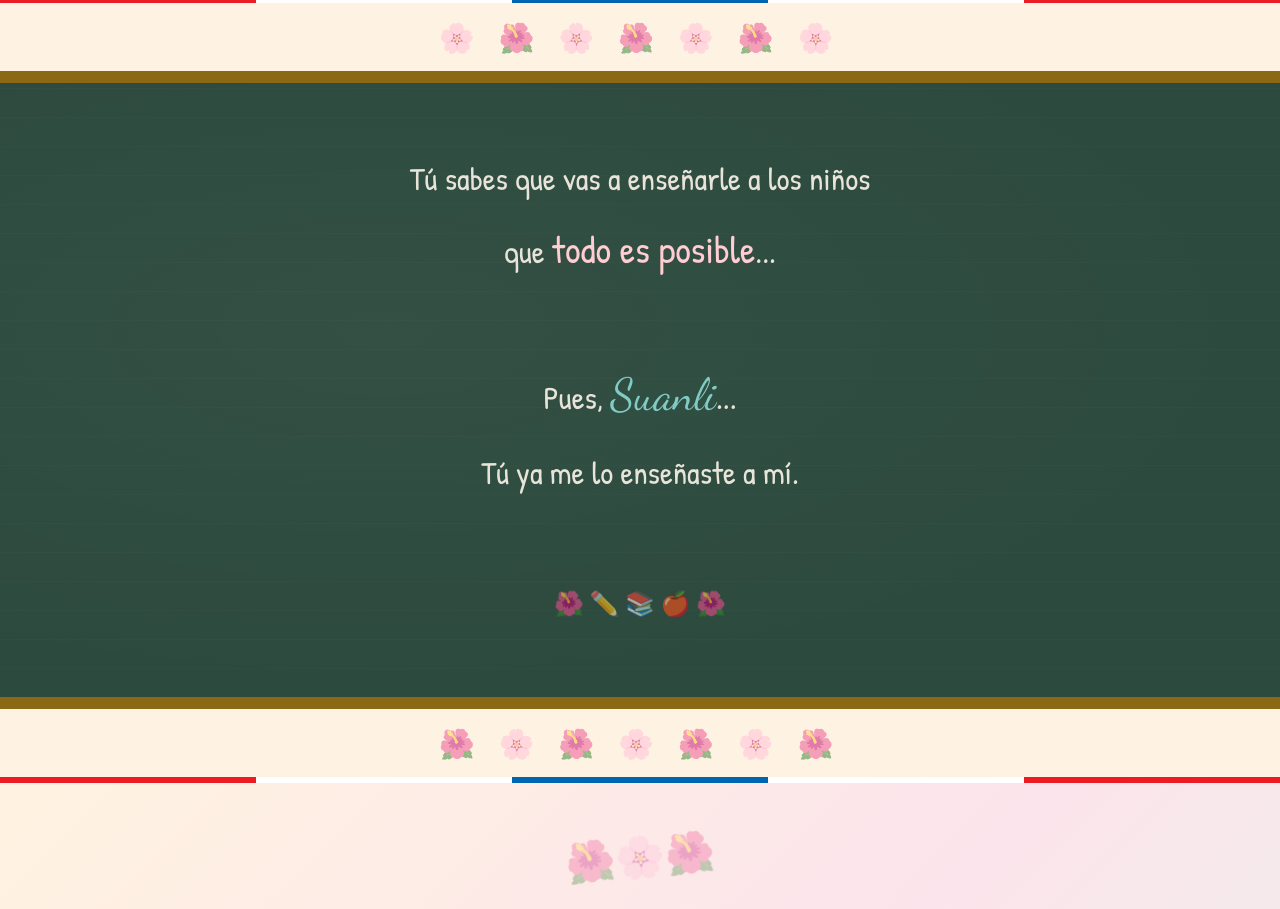
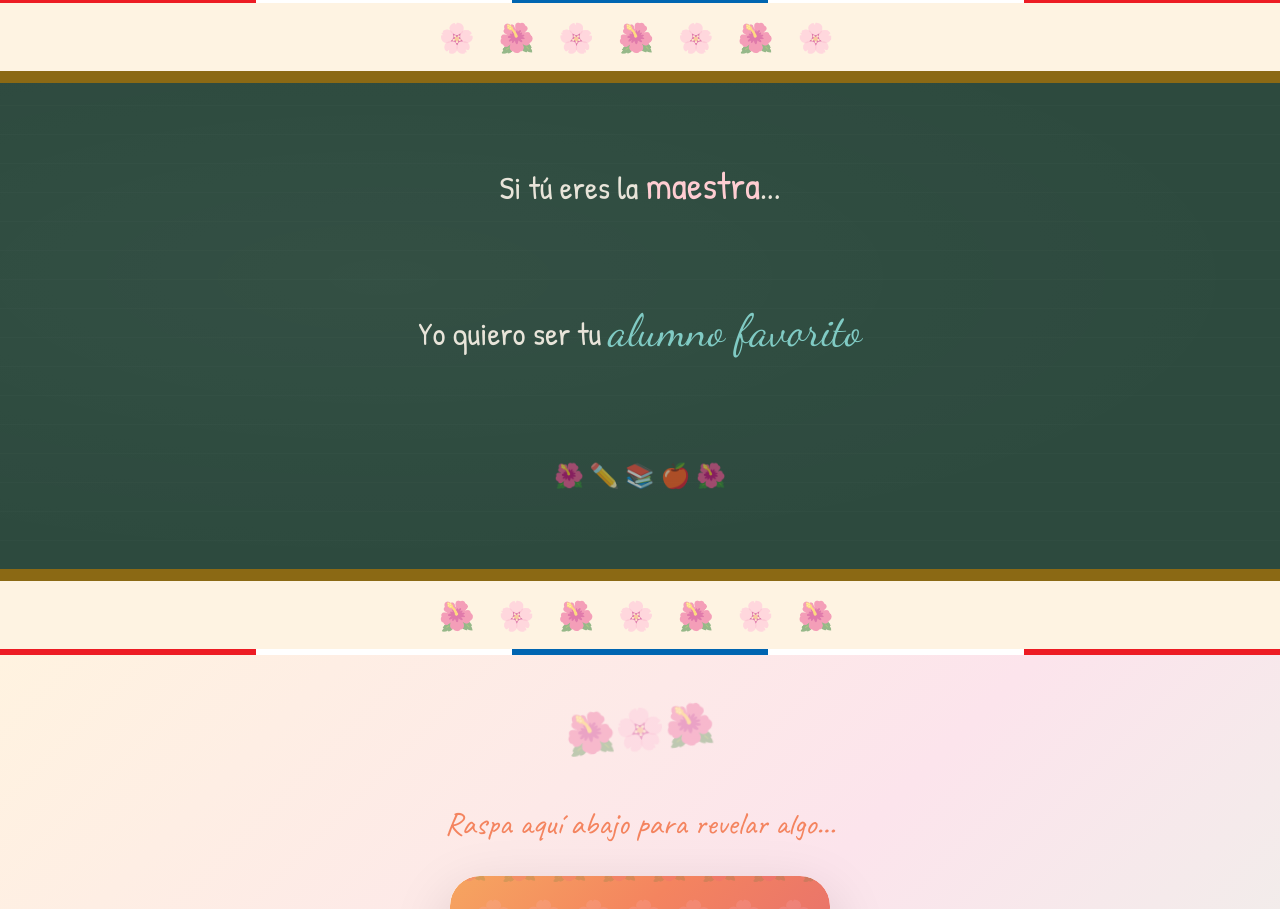
Before and after one commit to exotifys/usertest, a plain HTML site: page index.html in a window 1280 px wide. Shown: the part 3322-4231 px from the top of the page. Drawn offline with Linux system fonts and the light colour scheme.

Commit message:
Replace chalkboard text with playful line

```diff
--- a/index.html
+++ b/index.html
@@ -835,10 +835,8 @@
   <!-- CHALKBOARD TRANSITION -->
   <section class="chalkboard-section">
     <div class="chalk-text">
-      Tú sabes que vas a enseñarle a los niños<br>
-      que <span class="highlight">todo es posible</span>... <br><br>
-      Pues, <span class="name">Suanli</span>...<br>
-      Tú ya me lo enseñaste a mí. <br><br>
+      Si tú eres la <span class="highlight">maestra</span>... <br><br>
+      Yo quiero ser tu <span class="name">alumno favorito</span> <br><br>
       <span class="chalk-doodle">🌺 ✏️ 📚 🍎 🌺</span>
     </div>
   </section>
```
